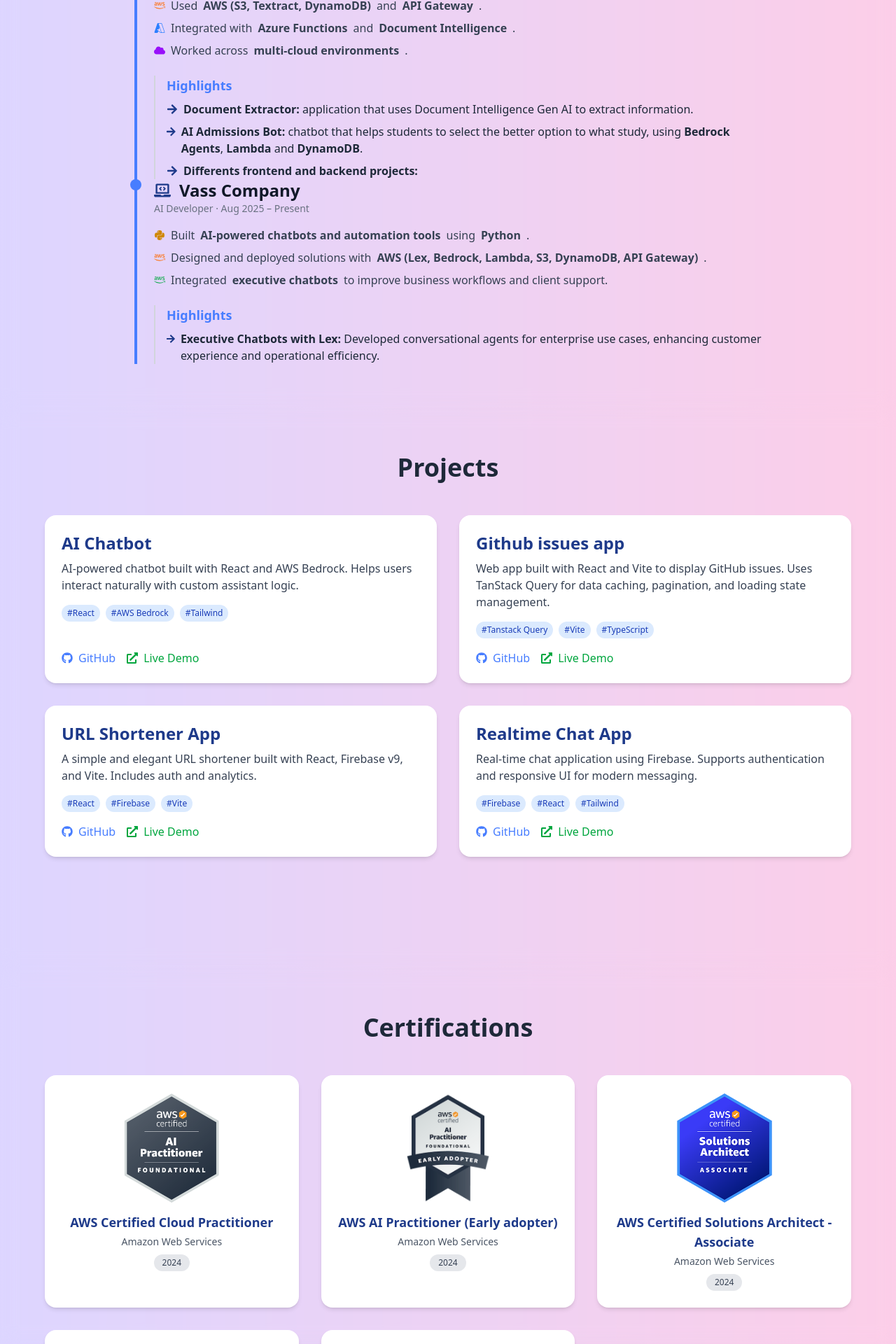
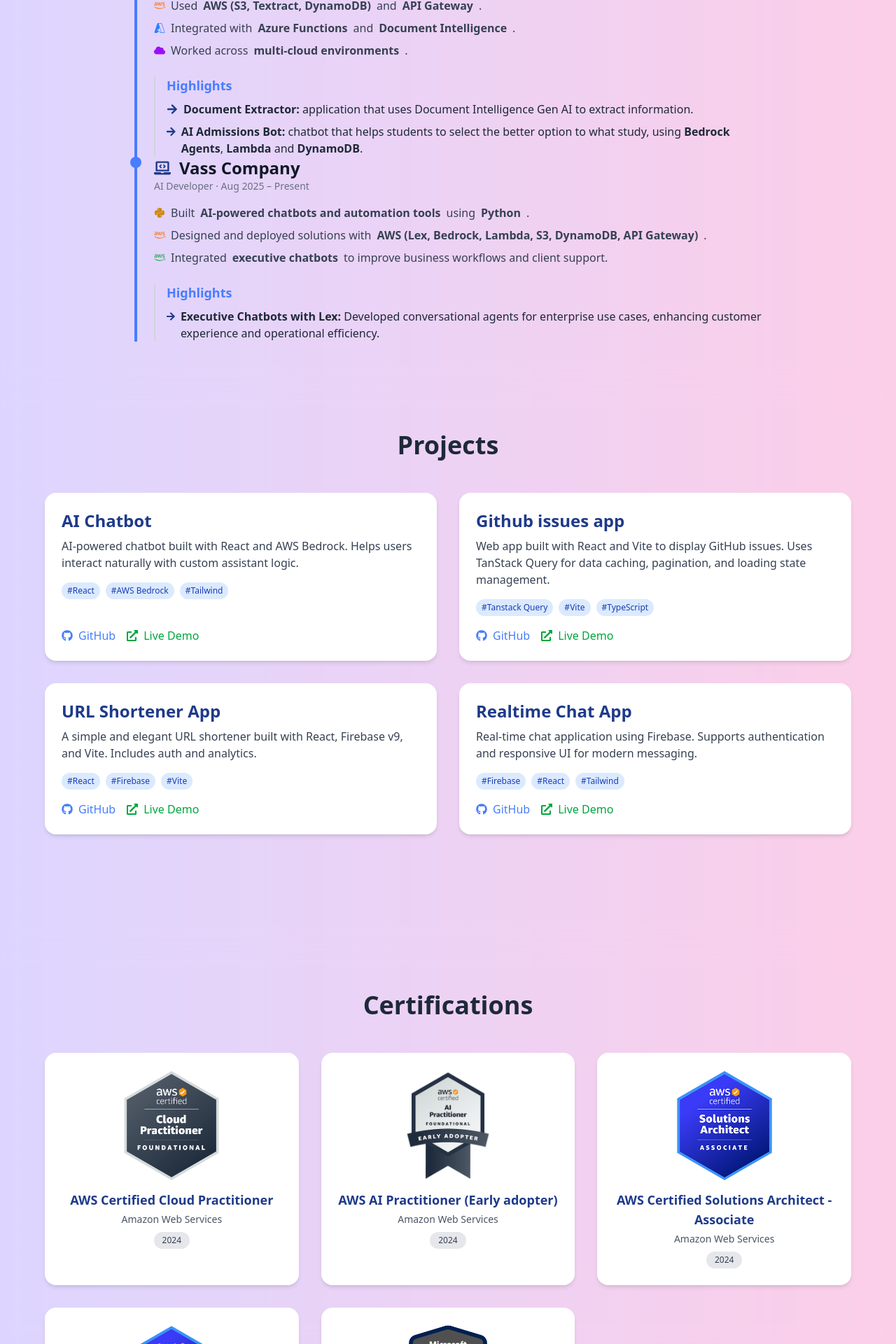
Before and after one commit to emmanuelanguiano12/webpage, a React (Vite) app: page / in a window 1280 px wide. Shown: the part 3092-5012 px from the top of the page at 70% size. Built offline with nearby package versions, Linux system fonts and the light colour scheme.

Commit message:
Update in experince and badge CP

```diff
--- a/src/components/Certifications.jsx
+++ b/src/components/Certifications.jsx
@@ -6,7 +6,7 @@
         issuer: "Amazon Web Services",
         icon: <FaAws className="text-indigo-600 text-3xl" />,
         date: "2024",
-        img: "/certifications/cloud.png",
+        img: "/certifications/cloud-pr.png",
     },
     {
         title: "AWS AI Practitioner (Early adopter)",
--- a/src/components/Experience.jsx
+++ b/src/components/Experience.jsx
@@ -77,12 +77,6 @@
                   <strong>DynamoDB</strong>.
                 </span>
               </li>
-              <li className="flex items-start gap-2">
-                <FaArrowRight className="mt-1 text-[#1e3a8a]" />
-                <span>
-                  <strong>Differents frontend and backend projects:</strong>
-                </span>
-              </li>
             </ul>
           </div>
         </div>
```
Also changed, not shown: public/certifications/cloud-pr.png (added).
